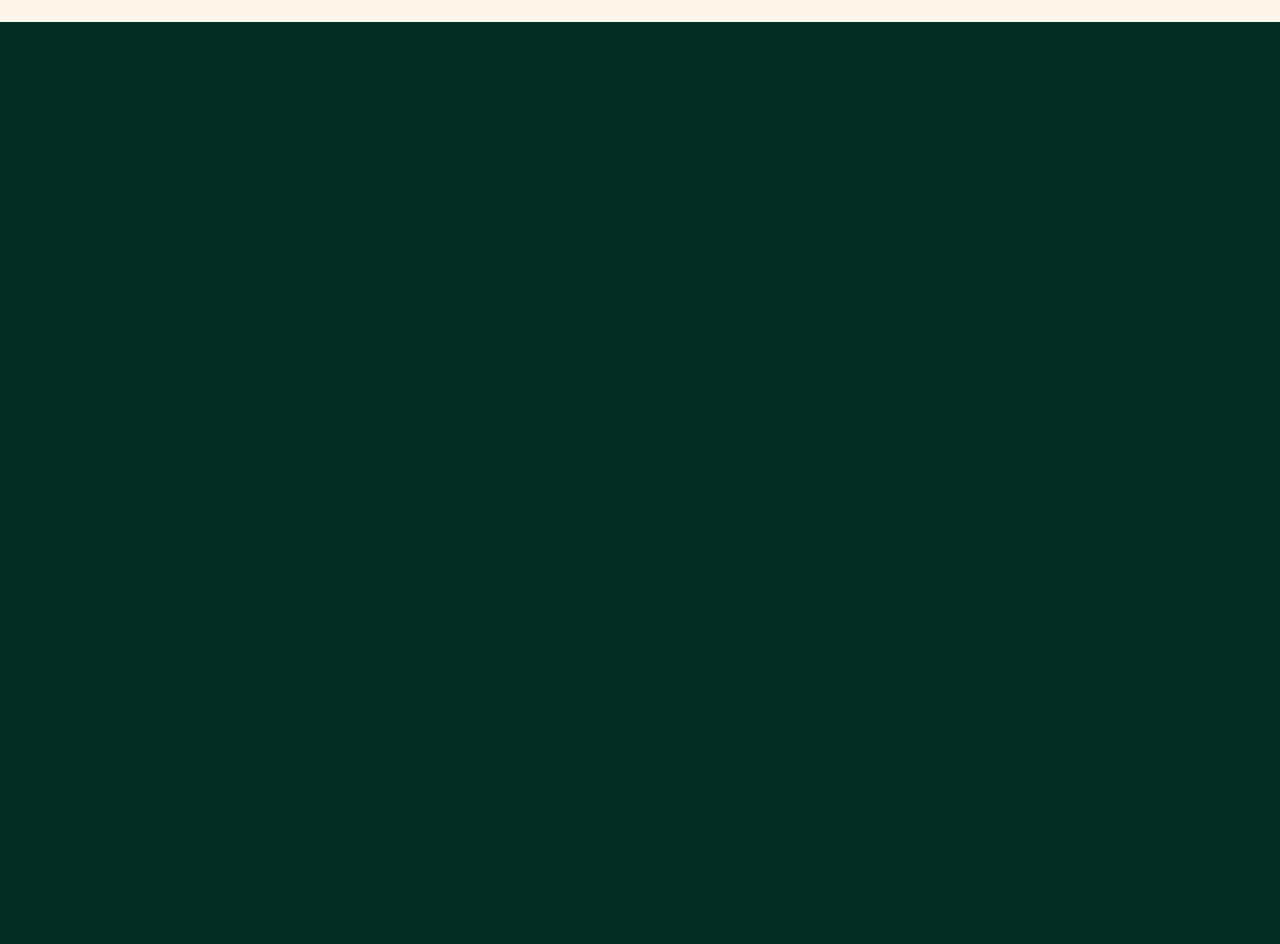
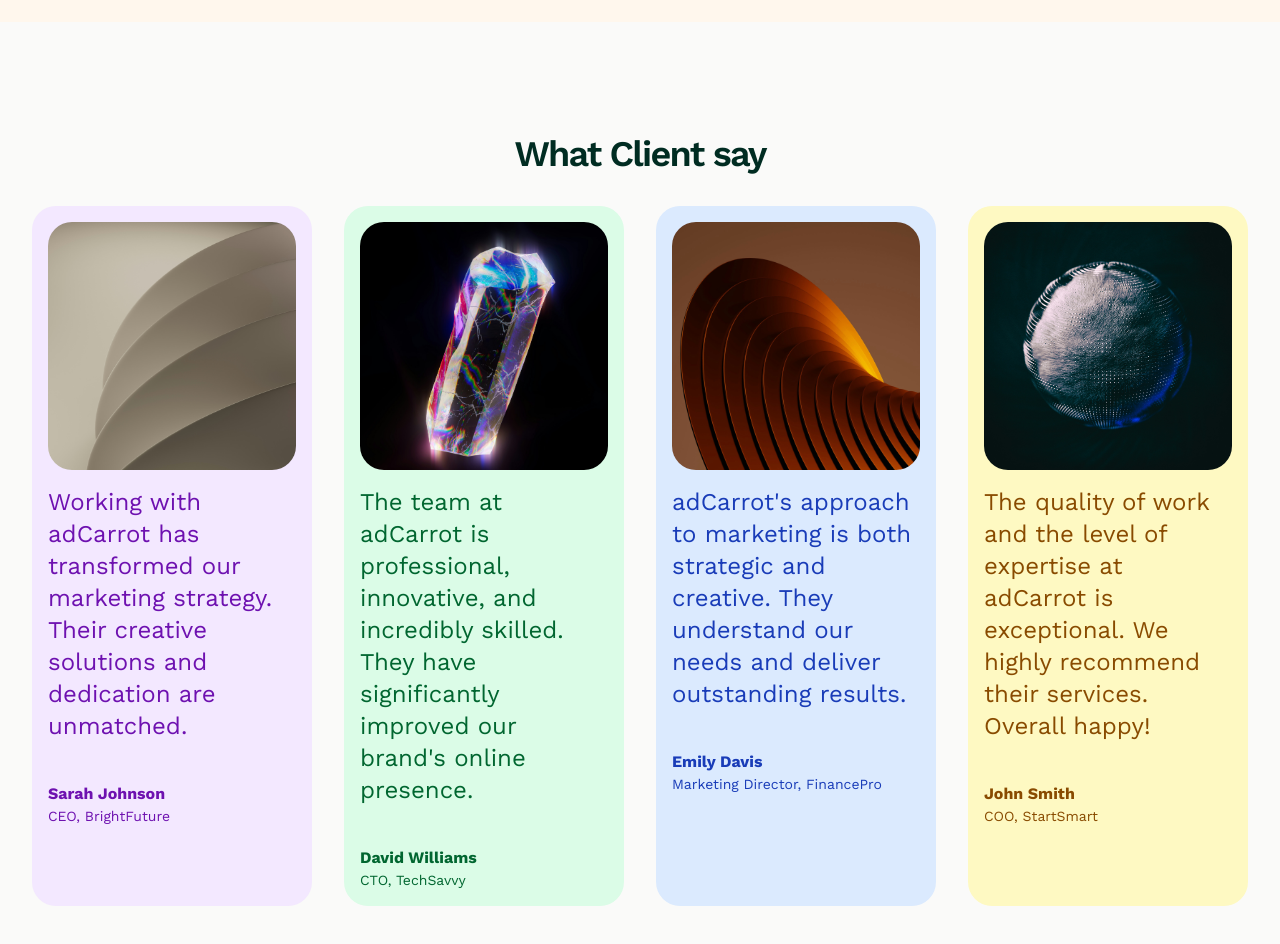
Before and after one commit to Gabrielmgb/projeto-ad-carrot-agency, a React (Vite) app: page / in a window 1280 px wide. Shown: the part 6280-7224 px from the top of the page. Before the commit the page ends 6302 px from the top, so only its background shows below. Built offline with nearby package versions, Linux system fonts and the light colour scheme.

Commit message:
Testimonials

```diff
--- a/src/App.jsx
+++ b/src/App.jsx
@@ -5,6 +5,7 @@ import Navbar from './components/Navbar'
 import ProjectShowcase from './components/ProjectShowcase'
 import Services from './components/Services'
 import Team from './components/Team'
+import Testimonials from './components/Testimonials'
 
 const App = () => {
   return (
@@ -16,6 +17,7 @@ const App = () => {
         <ProjectShowcase/>
         <AdAgencyPackages/>
         <Team/>
+        <Testimonials/>
     </main>
   )
 }
--- /dev/null
+++ b/src/components/Testimonials.jsx
@@ -0,0 +1,31 @@
+import { TESTIMONIALS } from "../constants";
+
+const Testimonials = () => {
+  return (
+    <section className="bg-stone-50 px-8 py-20" id="reviews">
+      <h2 className="my-8 text-center text-4xl font-semibold tracking tracking-tighter">
+        What Client say
+      </h2>
+      <div className="container mx-auto flex flex-wrap gap-8">
+        {TESTIMONIALS.map((testimonial, index) => (
+          <div
+            key={index}
+            className={`rounded-3xl p-4 ${testimonial.bgColor} ${testimonial.textColor} flex min-w-[250px] flex-1 flex-col items-start`}>
+            <img
+              src={testimonial.image}
+              alt={testimonial.author}
+              className="mb-4 rounded-3xl object-cover"/>
+            <p className="mb-4 text-lg md:text-xl lg:text-2xl">
+              {testimonial.text}</p>
+            <div className="mt-6">
+              <p className="font-bold">{testimonial.author}</p>
+              <p className="text-sm">{testimonial.title}</p>
+            </div>
+          </div>
+        ))}
+      </div>
+    </section>
+  );
+};
+
+export default Testimonials;
```
